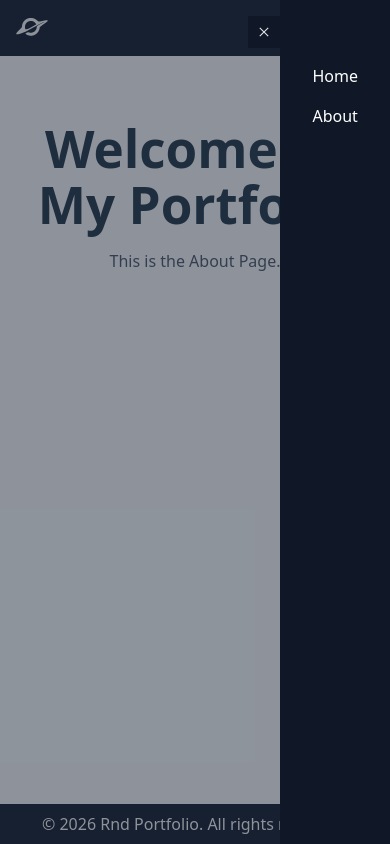
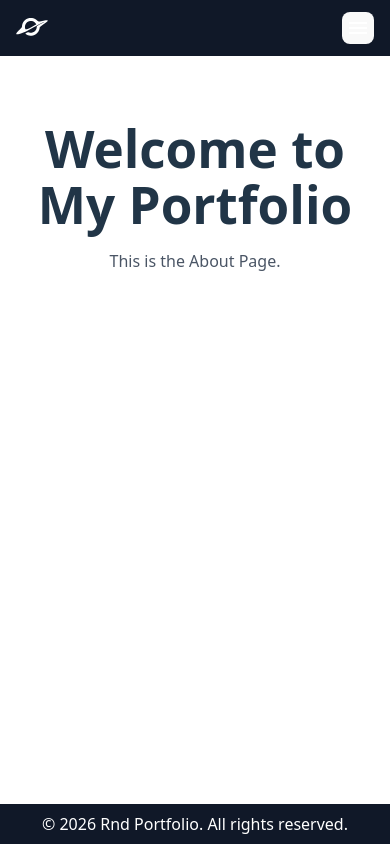
Before and after one commit to RandyLab/portofolio-andal, a React (Vite) app: page /about in a window 390 px wide. Built offline with nearby package versions, Linux system fonts and the light colour scheme.

Commit message:
Animasi Navbar mobile

```diff
--- a/src/components/Navbar.tsx
+++ b/src/components/Navbar.tsx
@@ -1,49 +1,89 @@
-import { Link } from "react-router-dom";
+import { useState } from "react";
+import { NavLink } from "react-router-dom";
 import IconUtama from "../assets/icons/icon.svg";
+import IconMenu from "../assets/icons/menu.svg";
 import IconClose from "../assets/icons/close.svg";
-import IconMenu from "../assets/icons/menu.svg";
+
+const menuItems = [
+	{ path: "/", label: "Home" },
+	{ path: "/about", label: "About" }
+];
 
 export default function Navbar() {
+	const [isOpen, setIsOpen] = useState(false);
+
 	return (
-    <nav className="bg-gray-900 text-white px-4 py-3 flex justify-center w-screen">
+		<nav className="bg-gray-900 text-white px-4 py-3 flex justify-center items-center w-screen">
 			<div className="w-full max-w-4xl flex justify-between items-center">
-        <Link to="/">
-          {/* <img src="../src/assets/icon.png" className="h-8 w-auto" /> */}
-          <img src={IconUtama} className="w-8 h-8" />
-        </Link>
+				{/* Logo */}
+				<NavLink to="/" aria-label="Go to home">
+					<img src={IconUtama} className="w-8 h-8" alt="Logo" />
+				</NavLink>
 
-        <div className="space-x-4 hidden md:block">
-          <Link to="/" className="hover:text-gray-300">
-            Home
-          </Link>
-          <Link to="/about" className="hover:text-gray-300">
-            About
-          </Link>
+				{/* Menu desktop */}
+				<div className="space-x-4 hidden md:flex">
+					{menuItems.map(item => (
+						<NavLink
+							key={item.path}
+							to={item.path}
+							className={({ isActive }) =>
+								isActive
+									? "text-yellow-400 font-semibold"
+									: "hover:text-gray-300"
+							}
+						>
+							{item.label}
+						</NavLink>
+					))}
+				</div>
+				{/* Tombol hamburger */}
+				<button
+					className="md:hidden w-8 h-8"
+					onClick={() => setIsOpen(!isOpen)}
+					aria-label={isOpen ? "Close menu" : "Open menu"}
+				>
+					<img
+						src={isOpen ? IconClose : IconMenu}
+						alt="menu toggle"
+					/>
+				</button>
 			</div>
 
-        <img
-          src={IconMenu}
-          alt="menu"
-          className="md:hidden w-8 h-8 cursor-pointer"
-        />
-
-        <div className="flex absolute bg-gray-800/50 top-0 left-0 w-screen h-screen justify-end">
-          <img
-            src={IconClose}
-            alt="close"
-            className="w-8 h-8 mt-4 p-2 bg-gray-900 cursor-pointer"
-          />
-          <ul className="px-8 py-16 bg-gray-900 space-y-4">
-            <li>
-              <Link to="/" className="hover:text-gray-300">
-                Home
-              </Link>
+			<div
+				className={`
+    fixed inset-0 z-40 bg-black/50 transition-all duration-300
+    ${
+		isOpen
+			? "opacity-100 pointer-events-auto"
+			: "opacity-0 pointer-events-none"
+	}
+  `}
+				onClick={() => setIsOpen(false)}
+			>
+				<div
+					className={`
+      absolute right-0 top-0 h-full w-2/3 bg-gray-900 p-6
+      transform transition-transform duration-300 ease-in-out
+      ${isOpen ? "translate-x-0" : "translate-x-full"}
+    `}
+					onClick={e => e.stopPropagation()}
+				>
+					<ul className="flex flex-col space-y-6 mt-10 text-lg items-center">
+						{menuItems.map(item => (
+							<li key={item.path}>
+								<NavLink
+									to={item.path}
+									className={({ isActive }) =>
+										isActive
+											? "text-yellow-400 font-semibold text-2xl"
+											: "text-white hover:text-gray-300 text-xl"
+									}
+									onClick={() => setIsOpen(false)}
+								>
+									{item.label}
+								</NavLink>
 							</li>
-            <li>
-              <Link to="/about" className="hover:text-gray-300">
-                About
-              </Link>
-            </li>
+						))}
 					</ul>
 				</div>
 			</div>
--- a/src/index.css
+++ b/src/index.css
@@ -29,14 +29,11 @@ h1 {
 
 button {
 	border-radius: 8px;
-  border: 1px solid transparent;
-  padding: 0.6em 1.2em;
-  font-size: 1em;
-  font-weight: 500;
-  font-family: inherit;
-  background-color: #1a1a1a;
 	cursor: pointer;
 	transition: border-color 0.25s;
+	display: flex;
+	justify-content: center;
+	align-items: center;
 }
 button:hover {
 	border-color: #646cff;
```
Also changed, not shown: 1 other file (tests, documents, lock files or other folders). Lines whose indentation alone changed are shown as unchanged.
